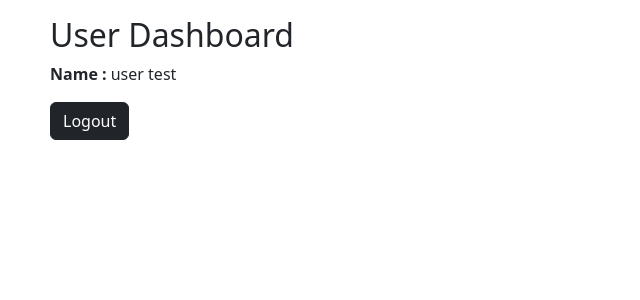
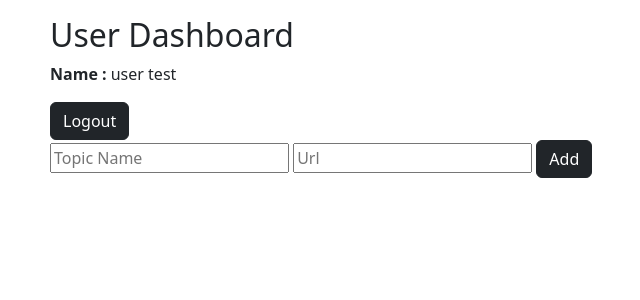
Before and after one commit to SurajPatil06/ChatGPT-Bookmark-Manager, a Flask app: page /dashboard in a window 1280 px wide. Shown: the top 300 px of the page, without its empty margins (222-862 px from the left). Run offline with Flask 3, Linux system fonts and the light colour scheme; a user stored in the database is signed in.

Commit message:
user topic add/remove functionality

```diff
--- a/main.py
+++ b/main.py
@@ -1,6 +1,7 @@
 from flask import Flask, render_template, request, redirect, session
 from flask_sqlalchemy import SQLAlchemy
 import bcrypt
+from sqlalchemy.ext.mutable import MutableDict
 
 
 app = Flask(__name__)
@@ -13,19 +14,19 @@ class User(db.Model):
     name = db.Column(db.String(100), nullable=False)
     email = db.Column(db.String(100), unique=True)
     password = db.Column(db.String(100))
+    topic = db.Column(MutableDict.as_mutable(db.JSON), default=dict)
 
     def __init__(self, email, password, name):
         self.name = name
         self.email = email
         self.password = bcrypt.hashpw(password.encode('utf-8'), bcrypt.gensalt()).decode('utf-8')
 
+
     def check_password(self, password):
         return bcrypt.checkpw(password.encode('utf-8'), self.password.encode('utf-8'))
 
 with app.app_context():
     db.create_all()
-
-
 
 @app.route('/')
 def index():
@@ -65,13 +66,30 @@ def login():
 
     return render_template('/login.html')
 
-@app.route('/dashboard')
+
+@app.route('/dashboard', methods=['GET', 'POST'])
 def dashboard():
-    if session['email']:
-        user = User.query.filter_by(email=session['email']).first()
-        return render_template('dashboard.html', user=user)
+    if 'email' not in session:
+        return redirect('/login')
 
-    return redirect('/login')
+    user = User.query.filter_by(email=session['email']).first()
+
+    if request.method == 'POST':
+        if "remove" in request.form:
+            topic_to_remove = request.form["remove"]
+            if topic_to_remove in user.topic:
+                del user.topic[topic_to_remove]
+                db.session.commit()
+        else:
+            topic = request.form['topic']
+            url = request.form['url']
+            if not user.topic:
+                user.topic = {}
+
+            user.topic[topic] = url
+            db.session.commit()
+
+    return render_template('dashboard.html', user=user, topics=user.topic)
 
 
 @app.route('/logout')
--- a/templates/dashboard.html
+++ b/templates/dashboard.html
@@ -15,6 +15,26 @@
             <h2>User Dashboard</h2>
             <p><b>Name : </b>{{user.name}}</p>
             <a href="/logout" class="btn btn-dark">Logout</a>
+            <div>
+                <form action="/dashboard" method="post">
+                    <input type="text" placeholder="Topic Name" required name="topic">
+                    <input type="url" placeholder="Url" required name="url">
+                    <button class="btn btn-dark" type="submit">Add</button>
+                </form>
+                <div>
+                    {% for key, value in topics.items() %}
+                        <div class="topics d-flex align-items-center mb-2">
+                            <a href="{{ value }}" target="_blank" class="me-2">{{ key }}</a>
+                            <form action="/dashboard" method="post" style="display:inline;">
+                                <button class="btn btn-danger btn-sm" type="submit" name="remove" value="{{ key }}">
+                                    Remove
+                                </button>
+                            </form>
+                        </div>
+                    {% endfor %}
+                </div>
+
+            </div>
         </div>
     </div>
 
```
Also changed, not shown: instance/database.db.
